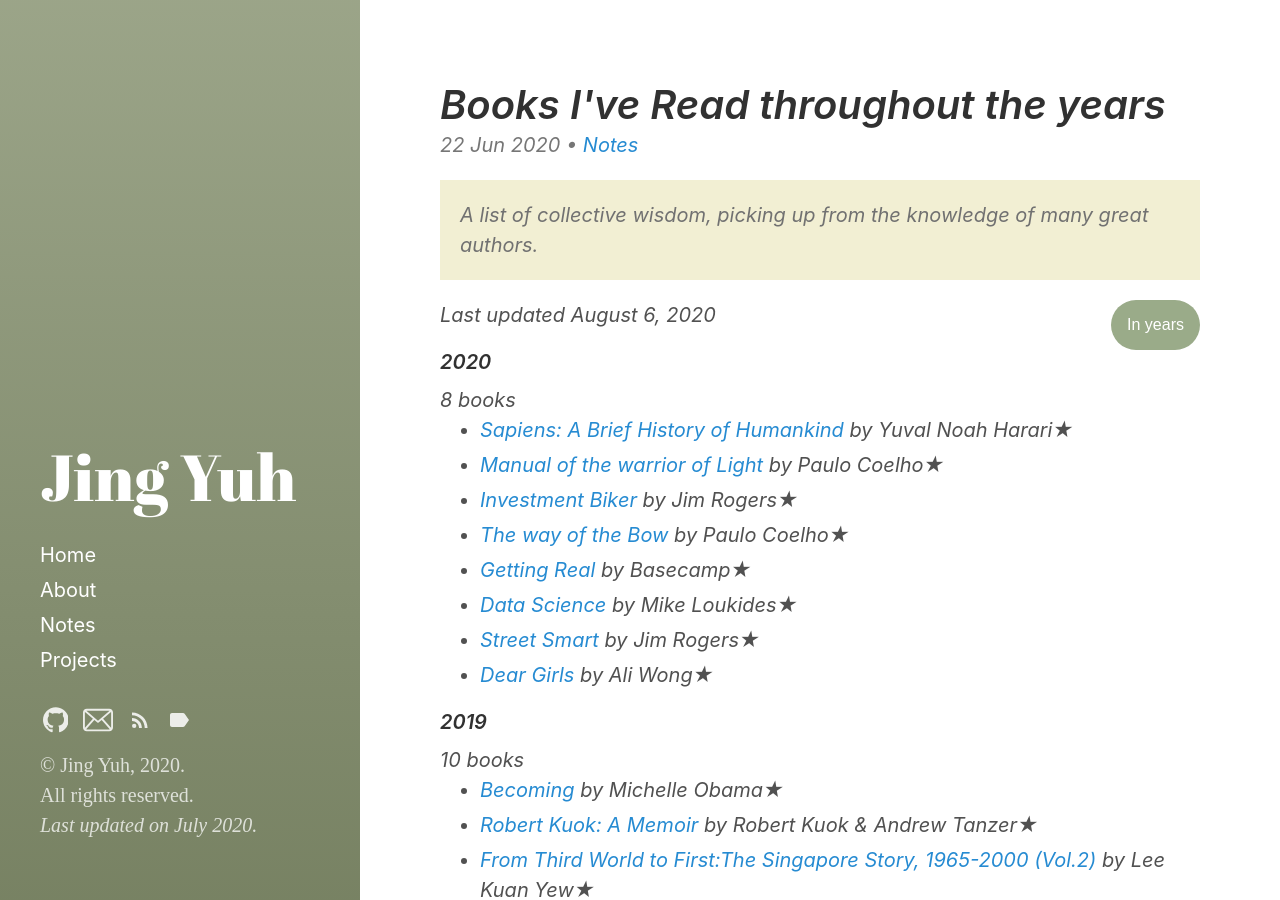
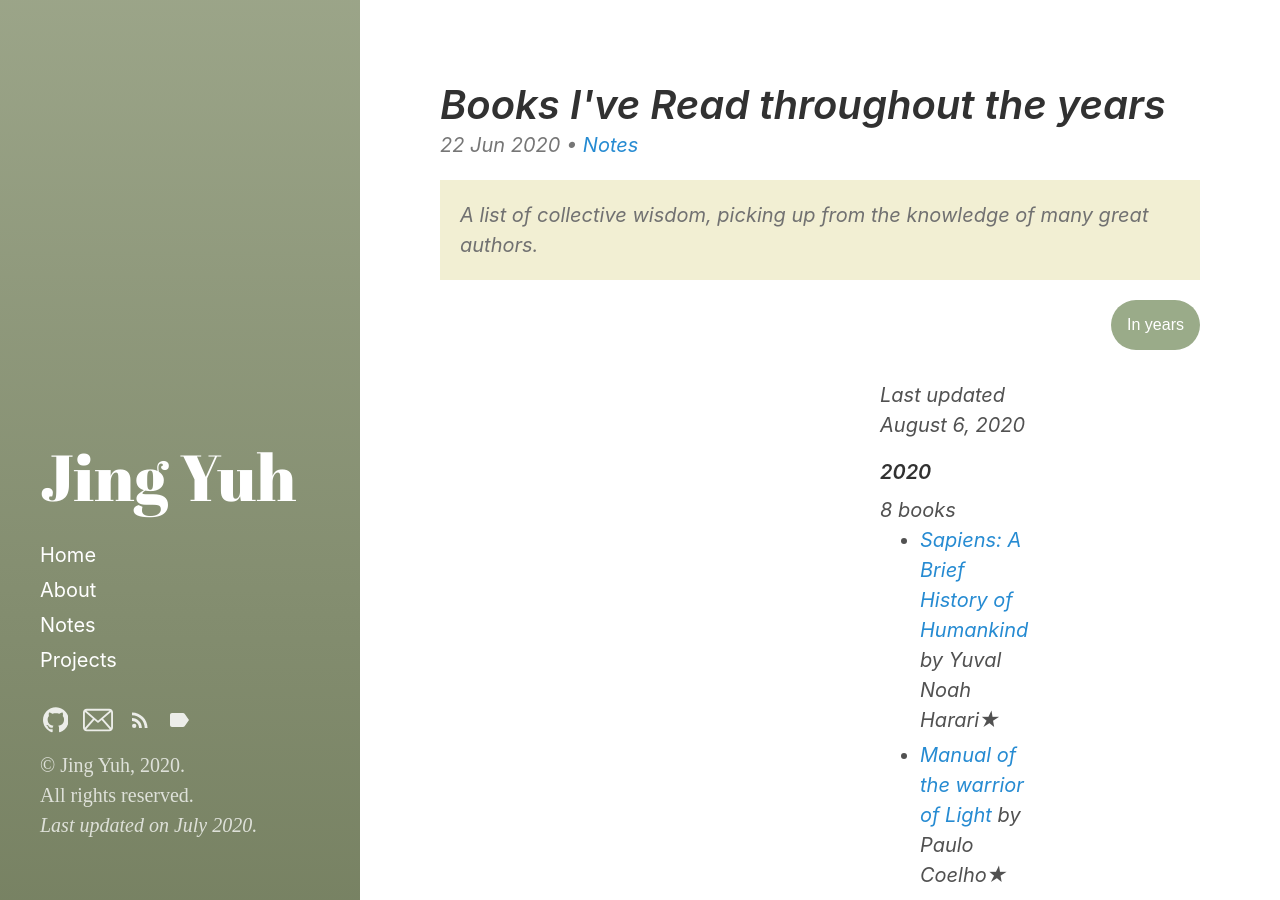
Before and after one commit to jyang123-bit/Website, a Jekyll site: the page built from _posts/2020-06-22-Notes-Books-I've-Read-throughout-the-years.md, in a window 1280 px wide and 900 px high. Built offline with Jekyll 4.4.1, drawn with Linux system fonts in a browser that asks for light colours.

Commit message:
Update 2020-06-22-Notes-Books-I've-Read-throughout-the-years.md

```diff
--- a/_posts/2020-06-22-Notes-Books-I've-Read-throughout-the-years.md
+++ b/_posts/2020-06-22-Notes-Books-I've-Read-throughout-the-years.md
@@ -34,7 +34,7 @@
   </div>
 </div>
 
-<div class="booklist">
+<div class="container">
   <div class="last-update">Last updated {{ site.data.books.lastupdate }}</div>
   {% for entry in site.data.books.list %}
   <div class="year-container">
```
